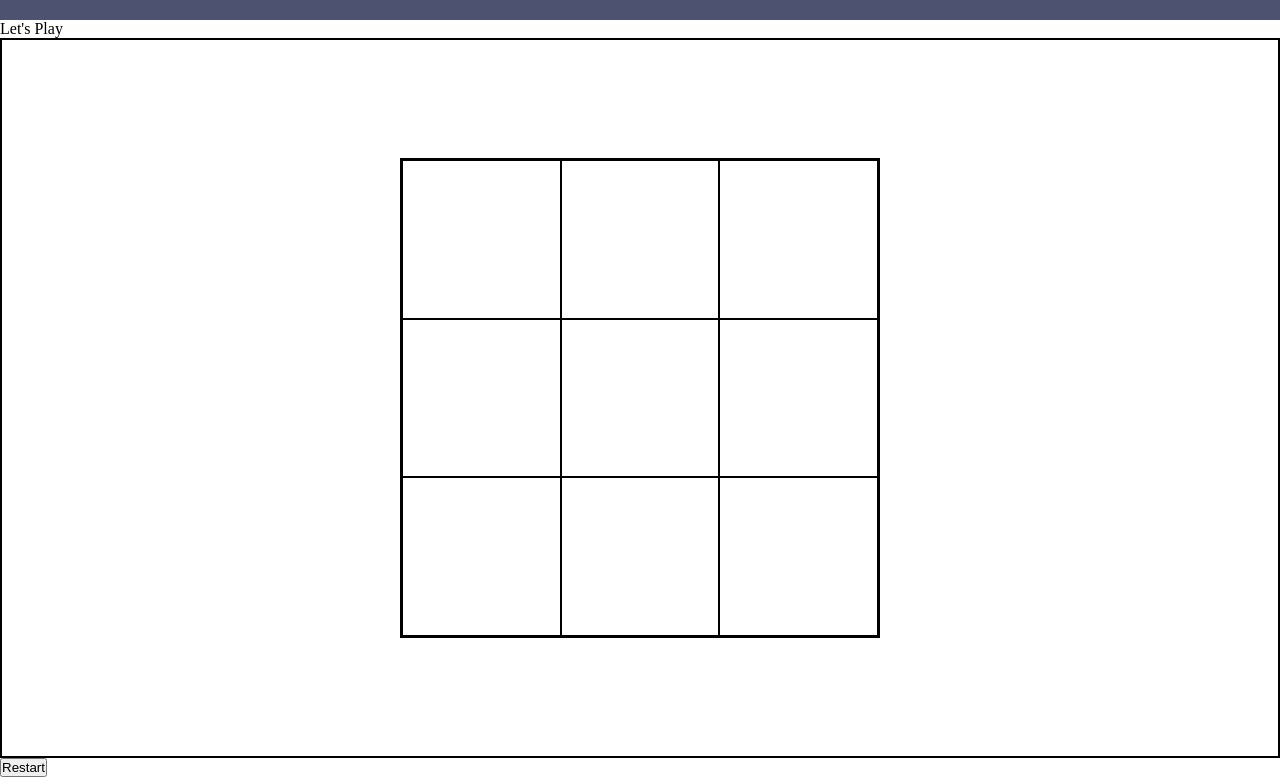
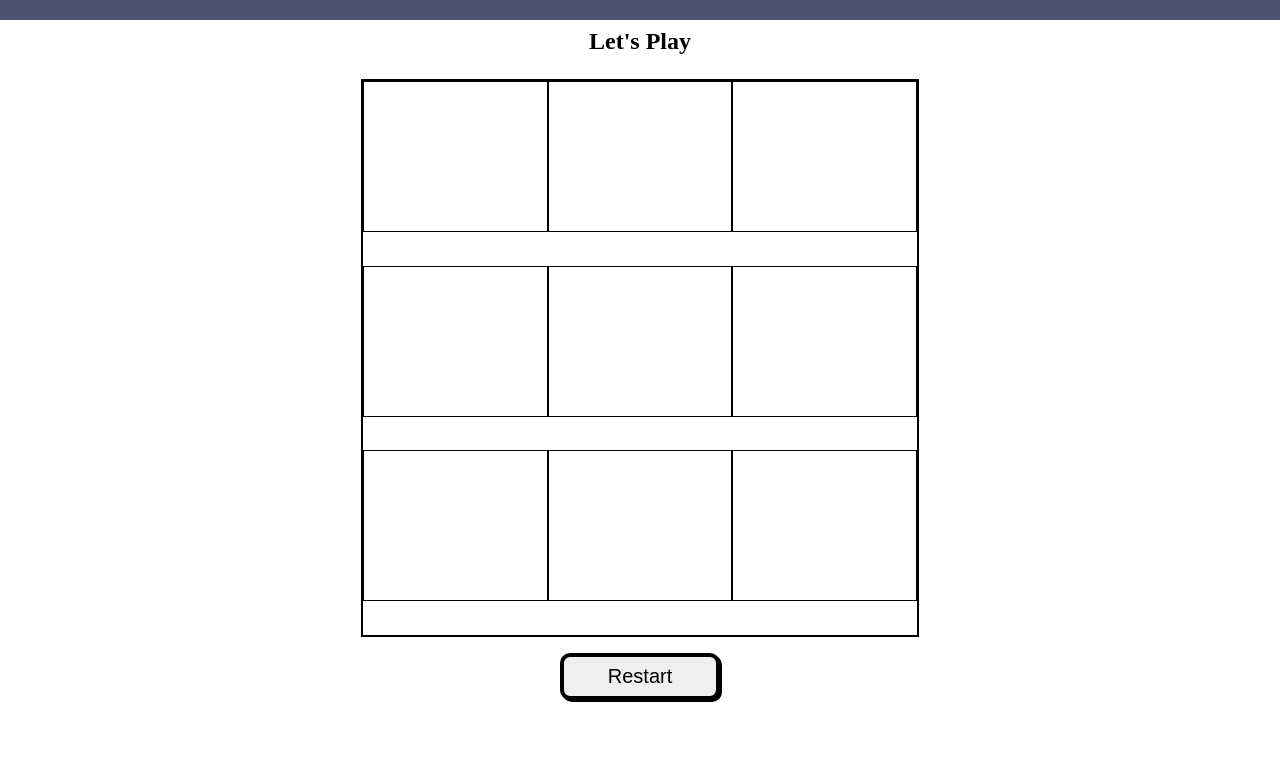
Before and after one commit to Ar-Akhil/TicTacToe, a plain HTML site: page index.html in a window 1280 px wide. Shown: the part 60-837 px from the top of the page. After the commit the page ends 800 px from the top, so only its background shows below. Drawn offline with Linux system fonts and the light colour scheme.

Commit message:
styles for button and a result text

```diff
--- a/styles.css
+++ b/styles.css
@@ -11,7 +11,7 @@ body {
   --main-odd-color: #36eee0;
   --white: #ffffff;
   --black: #000000;
-  --conatiner-size: 30rem;
+  --conatiner-size: 69.7vh;
 }
 nav {
   background-color: var(--main-dark-color);
@@ -26,20 +26,44 @@ nav p {
   font-size: 1.8rem;
   font-weight: bold;
 }
+main p {
+  text-align: center;
+  padding: 1vh;
+  font-weight: bold;
+  font-size: 1.5rem;
+}
 .container {
-  border: 2px solid var(--black);
-  height: 90vh;
   display: flex;
   justify-content: center;
   align-items: center;
+  flex-basis: auto;
 }
 .game-container {
   height: var(--conatiner-size);
   width: var(--conatiner-size);
+  margin: 1rem;
   border: 2px solid var(--black);
   display: grid;
   grid-template-columns: repeat(3, 1fr);
 }
 .cells {
+  height: 151.133px;
   border: 1px solid black;
+  font-size: 120px;
+  font-weight: bold;
+  text-align: center;
 }
+button {
+  border-style: none;
+  padding: 0.5rem;
+  font-size: clamp(0.5em, 2.5vh, 2rem);
+  width: 10rem;
+  box-shadow: 2px 2px black;
+  border-radius: 10px;
+  border: 4px solid var(--black);
+}
+.btn-container {
+  width: 100%;
+  display: flex;
+  justify-content: center;
+}
```
